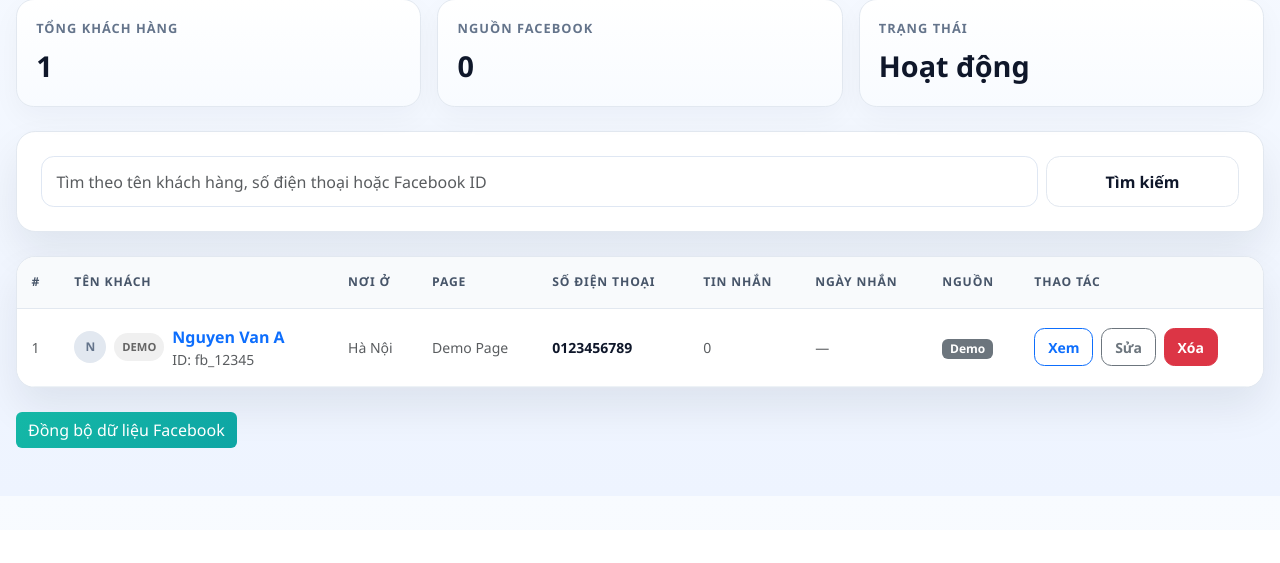
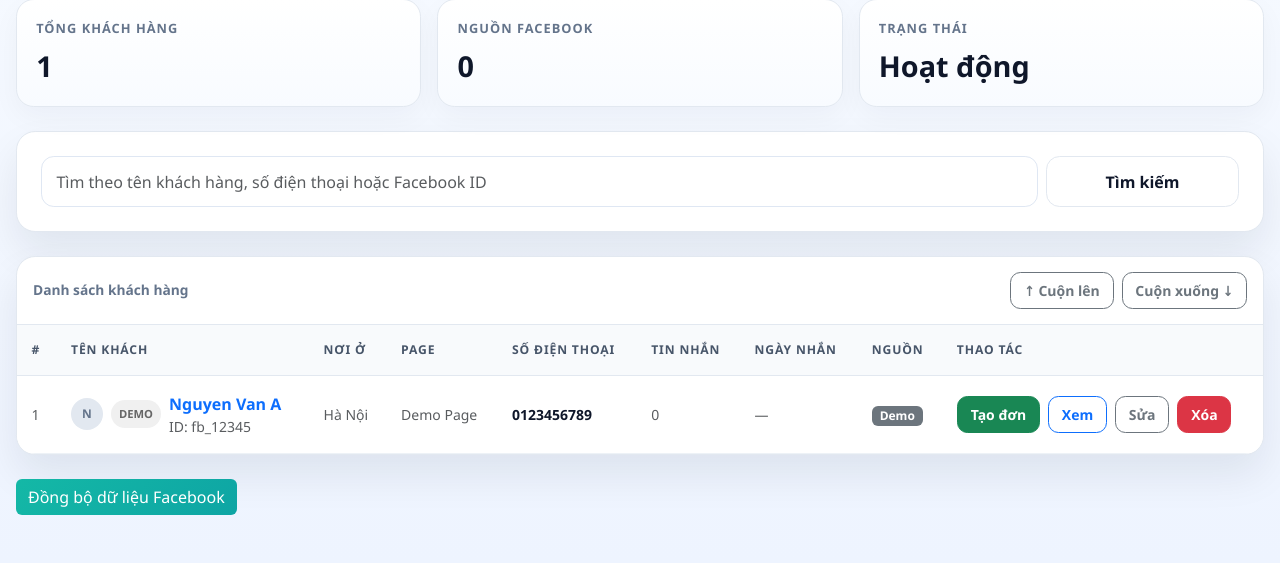
Before and after one commit to sondaihata-hash/CRMHAY, a Flask app: page /customers in a window 1280 px wide. Shown: the part 270-833 px from the top of the page. Before the commit the page ends 766 px from the top, so only its background shows below. Run offline with Flask 3, Linux system fonts and the light colour scheme; data comes from the database, SQL or seed files in the repository.

Commit message:
feat: improve customer list and add order creation

```diff
--- a/app.py
+++ b/app.py
@@ -105,6 +105,17 @@ class SyncJob(db.Model):
     created_at = db.Column(db.DateTime, nullable=False, default=datetime.utcnow)
     started_at = db.Column(db.DateTime, nullable=True)
     finished_at = db.Column(db.DateTime, nullable=True)
+
+
+class Order(db.Model):
+    id = db.Column(db.Integer, primary_key=True)
+    customer_id = db.Column(db.Integer, db.ForeignKey('customer.id'), nullable=False, index=True)
+    code = db.Column(db.String(40), nullable=False, unique=True)
+    total_amount = db.Column(db.Float, nullable=False, default=0)
+    status = db.Column(db.String(30), nullable=False, default='Mới')
+    note = db.Column(db.Text, nullable=True)
+    created_at = db.Column(db.DateTime, nullable=False, default=datetime.utcnow)
+    customer = db.relationship('Customer', backref=db.backref('orders', lazy=True))
 
 
 def ensure_customer_columns():
@@ -755,6 +766,29 @@ def customer_detail(c_id):
     return render_template('customer_detail.html', c=c)
 
 
+@app.route('/orders/create/<int:customer_id>', methods=['GET', 'POST'])
+def create_order(customer_id):
+    customer = Customer.query.get_or_404(customer_id)
+    if request.method == 'POST':
+        try:
+            total_amount = float((request.form.get('total_amount') or '0').replace(',', ''))
+        except ValueError:
+            flash('Tổng tiền cần là một số hợp lệ.', 'danger')
+            return redirect(url_for('create_order', customer_id=customer.id))
+        order = Order(
+            customer_id=customer.id,
+            code=f"DH{datetime.utcnow():%Y%m%d%H%M%S}{customer.id}",
+            total_amount=max(total_amount, 0),
+            status=request.form.get('status') or 'Mới',
+            note=request.form.get('note', '').strip(),
+        )
+        db.session.add(order)
+        db.session.commit()
+        flash(f'Đã tạo đơn {order.code} cho {customer.name}.', 'success')
+        return redirect(url_for('customer_detail', c_id=customer.id))
+    return render_template('order_form.html', customer=customer)
+
+
 @app.route('/customers/<int:c_id>/edit', methods=['GET', 'POST'])
 def edit_customer(c_id):
     c = Customer.query.get_or_404(c_id)
--- a/templates/base.html
+++ b/templates/base.html
@@ -153,6 +153,31 @@
         overflow: hidden;
       }
 
+      .customer-list-toolbar {
+        display: flex;
+        align-items: center;
+        justify-content: space-between;
+        gap: 1rem;
+        padding: 0.9rem 1rem;
+        color: var(--muted);
+        font-size: 0.86rem;
+        font-weight: 700;
+        border-bottom: 1px solid var(--line);
+      }
+
+      .customer-list-scroll {
+        max-height: 560px;
+        overflow: auto;
+        scrollbar-color: #94a3b8 #eef2f7;
+        scrollbar-width: thin;
+      }
+
+      .customer-list-scroll thead th {
+        position: sticky;
+        top: 0;
+        z-index: 2;
+      }
+
       .table thead th {
         background: #f8fafc;
         color: #475569;
--- a/templates/customer_detail.html
+++ b/templates/customer_detail.html
@@ -6,6 +6,7 @@
       <h1 class="page-title">{{ c.name }}</h1>
     </div>
     <div class="toolbar">
+      <a class="btn success-btn" href="/orders/create/{{ c.id }}">Tạo đơn đặt hàng</a>
       <a class="btn secondary-btn" href="/customers/{{ c.id }}/edit">Sửa</a>
       <a class="btn primary-btn" href="/customers">Quay lại</a>
     </div>
--- a/templates/customers.html
+++ b/templates/customers.html
@@ -45,7 +45,14 @@
   </div>
 
   <div class="panel table-card">
-    <div class="table-responsive">
+    <div class="customer-list-toolbar">
+      <span>Danh sách khách hàng</span>
+      <div class="d-flex gap-2">
+        <button type="button" class="btn btn-sm btn-outline-secondary action-btn" onclick="scrollCustomerList(-1)">↑ Cuộn lên</button>
+        <button type="button" class="btn btn-sm btn-outline-secondary action-btn" onclick="scrollCustomerList(1)">Cuộn xuống ↓</button>
+      </div>
+    </div>
+    <div id="customerList" class="table-responsive customer-list-scroll">
       <table class="table mb-0 align-middle">
         <thead>
           <tr>
@@ -134,6 +141,7 @@
             </td>
             <td>
               <div class="d-flex gap-2">
+                <a class="btn btn-sm btn-success action-btn" href="/orders/create/{{ c.id }}">Tạo đơn</a>
                 <a class="btn btn-sm btn-outline-primary action-btn" href="/customers/{{ c.id }}">Xem</a>
                 <a class="btn btn-sm btn-outline-secondary action-btn" href="/customers/{{ c.id }}/edit">Sửa</a>
                 <form action="/customers/{{ c.id }}/delete" method="post" onsubmit="return confirm('Xóa khách hàng này?')" style="display:inline;">
@@ -195,6 +203,10 @@
       }, 300);
     }
 
+    function scrollCustomerList(direction) {
+      document.getElementById('customerList').scrollBy({ top: direction * 360, behavior: 'smooth' });
+    }
+
     monitorSync();
   </script>
 {% endblock %}
```
Also changed, not shown: templates/order_form.html (added, +20 -0 lines).
